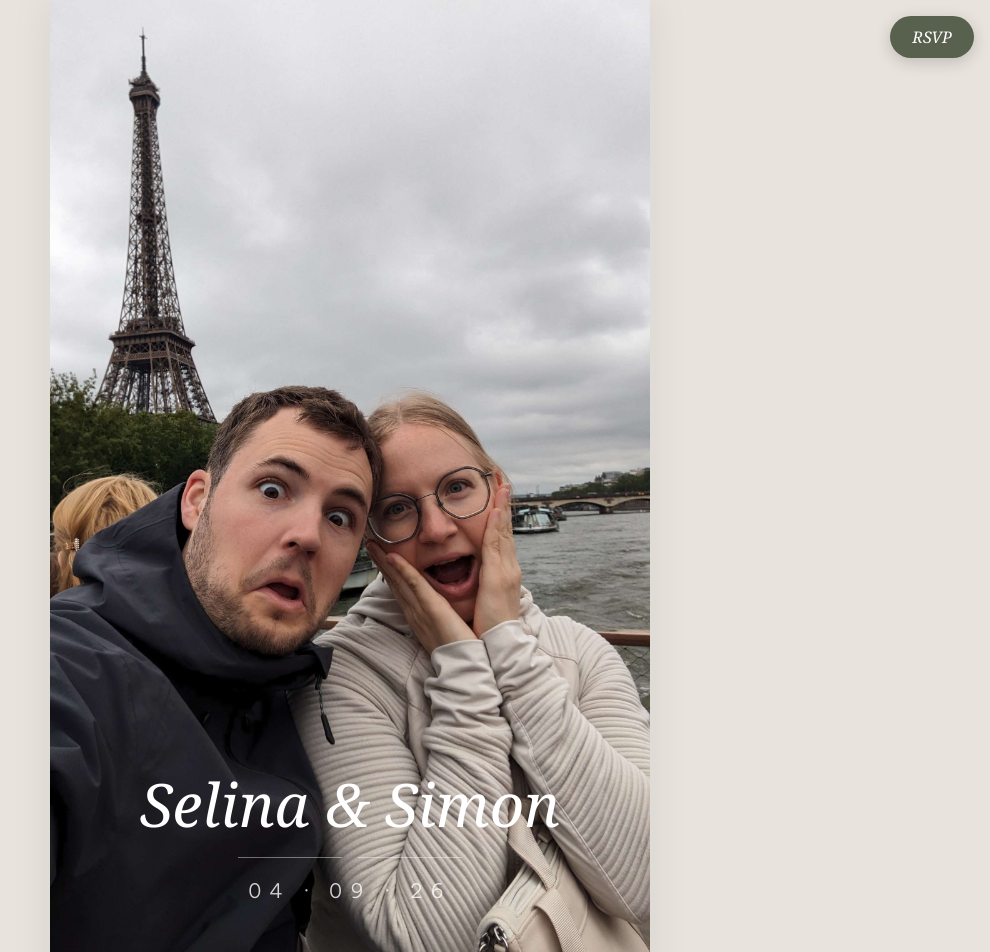
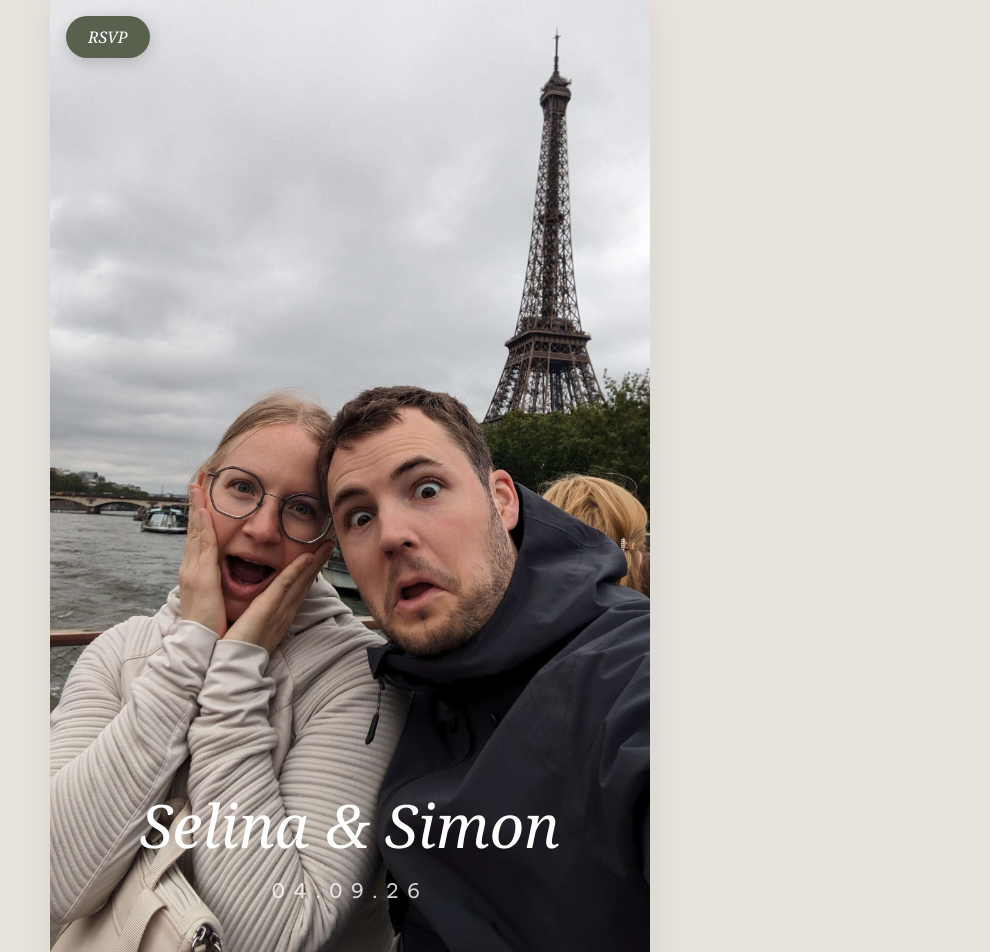
Before and after one commit to KrieglFritsche/WeddingPage, an Angular app: page / in a window 1280 px wide. Shown: the top 952 px of the page, without its empty margins (290-1280 px from the left). Built offline with nearby package versions, Linux system fonts and the light colour scheme.

Commit message:
formnstuff

```diff
--- a/src/app/rsvp/rsvp.html
+++ b/src/app/rsvp/rsvp.html
@@ -22,6 +22,8 @@
       </div>
 
       <form class="rsvp-form" [formGroup]="form" (ngSubmit)="submit()">
+
+        <input formControlName="website" type="text" name="website" autocomplete="off" tabindex="-1" style="position:absolute;left:-9999px;opacity:0;height:0;pointer-events:none;" aria-hidden="true" />
 
         <div class="form-field">
           <label for="name">Name <span class="req">*</span></label>
--- a/src/app/rsvp/rsvp.scss
+++ b/src/app/rsvp/rsvp.scss
@@ -1,7 +1,7 @@
 .rsvp-fab {
   position: fixed;
   top: 1rem;
-  right: 1rem;
+  left: max(1rem, calc(50% - 300px + 1rem));
   z-index: 100;
   background-color: var(--color-secondary);
   color: #fff;
--- a/src/app/rsvp/rsvp.ts
+++ b/src/app/rsvp/rsvp.ts
@@ -16,6 +16,7 @@ export class Rsvp implements OnInit, OnDestroy {
   isOpen = signal(false);
 
   form = new FormGroup({
+    website:       new FormControl(''),
     name:          new FormControl('', [Validators.required, Validators.maxLength(100)]),
     attending:     new FormControl('', Validators.required),
     plusone:       new FormControl('', Validators.maxLength(100)),
@@ -126,6 +127,35 @@ export class Rsvp implements OnInit, OnDestroy {
 
   submit() {
     if (this.form.invalid) return;
+    if (this.form.value.website) return;
+
+    const v = this.form.value;
+    const body = new URLSearchParams({
+      'entry.877086558':  v.name            ?? '',
+      'entry.137018687':  v.attending        ?? '',
+      'entry.949345539':  v.absence          ?? '',
+      'entry.1269124808': v.plusone          ?? '',
+      'entry.1938261187': v.plusonename      ?? '',
+      'entry.1839326576': v.phone            ?? '',
+      'entry.869140314':  v.children         ?? '',
+      'entry.117133777':  v.childrenneeds    ?? '',
+      'entry.735818631':  v.food             ?? '',
+      'entry.1885540145': v.allergies        ?? '',
+      'entry.1951095919': v.show             ?? '',
+      'entry.1059383757': v.showlength       ?? '',
+      'entry.389945756':  v.showbeamer       ?? '',
+      'entry.1791217335': v.music            ?? '',
+      'entry.916521135':  v.special          ?? '',
+      'entry.2606285':    '',
+    });
+
+    fetch('https://docs.google.com/forms/d/e/1FAIpQLSfYS7Hkr20j7eVfEgQMu8OW5C0I4sjGrPU30ItKU5p6ya5kTw/formResponse', {
+      method: 'POST',
+      mode: 'no-cors',
+      headers: { 'Content-Type': 'application/x-www-form-urlencoded' },
+      body: body.toString(),
+    });
+
     // localStorage.setItem(this.STORAGE_KEY, 'true');
     this.isSubmitted.set(true);
   }
--- a/src/app/what/what.html
+++ b/src/app/what/what.html
@@ -5,11 +5,7 @@
   </div>
   <div class="hero-content">
     <h1>Selina &amp; Simon</h1>
-    <div class="hero-divider">
-      <span class="hero-divider-line"></span>
-      <span class="hero-divider-line"></span>
-    </div>
-    <p class="hero-date">04 · 09 · 26</p>
+    <p class="hero-date">04.09.26</p>
   </div>
 
 </section>
--- a/src/app/what/what.scss
+++ b/src/app/what/what.scss
@@ -9,6 +9,7 @@
     height: auto;
     display: block;
     margin-top: -100px;
+    transform: scaleX(-1);
   }
 }
 
@@ -36,24 +37,11 @@
   }
 }
 
-.hero-divider {
-  display: flex;
-  align-items: center;
-  gap: 1rem;
-  margin: 1.25rem auto;
-  width: min(14rem, 70vw);
-}
-
-.hero-divider-line {
-  flex: 1;
-  height: 1px;
-  background: rgba(255, 255, 255, 0.4);
-}
-
 .hero-date {
   font-family: var(--font-sans);
   font-size: 1.25rem;
-  font-weight: 300;
+  font-weight: 500;
   letter-spacing: 0.4em;
   color: rgba(255, 255, 255, 0.8);
+  margin-top: 1.25rem;
 }
```
